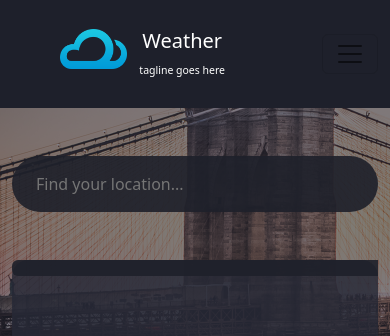
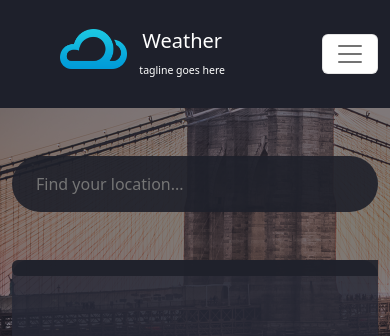
Before and after one commit to alaaahmeedd/Weather-App, a plain HTML site: page index.html in a window 390 px wide. Shown: the top 336 px of the page. Drawn offline with Linux system fonts and the light colour scheme; no server answers.

Commit message:
editing icon toggel

```diff
--- a/index.html
+++ b/index.html
@@ -23,7 +23,7 @@
                         <small>tagline goes here</small>
                       </div>
                   </a>
-                  <button class="navbar-toggler" type="button" data-bs-toggle="collapse" data-bs-target="#navbarNavAltMarkup" aria-controls="navbarNavAltMarkup" aria-expanded="false" aria-label="Toggle navigation">
+                  <button class="navbar-toggler bg-white" type="button" data-bs-toggle="collapse" data-bs-target="#navbarNavAltMarkup" aria-controls="navbarNavAltMarkup" aria-expanded="false" aria-label="Toggle navigation">
                     <span class="navbar-toggler-icon"></span>
                   </button>
                   <div class="collapse navbar-collapse justify-content-around ms-5" id="navbarNavAltMarkup">
```
